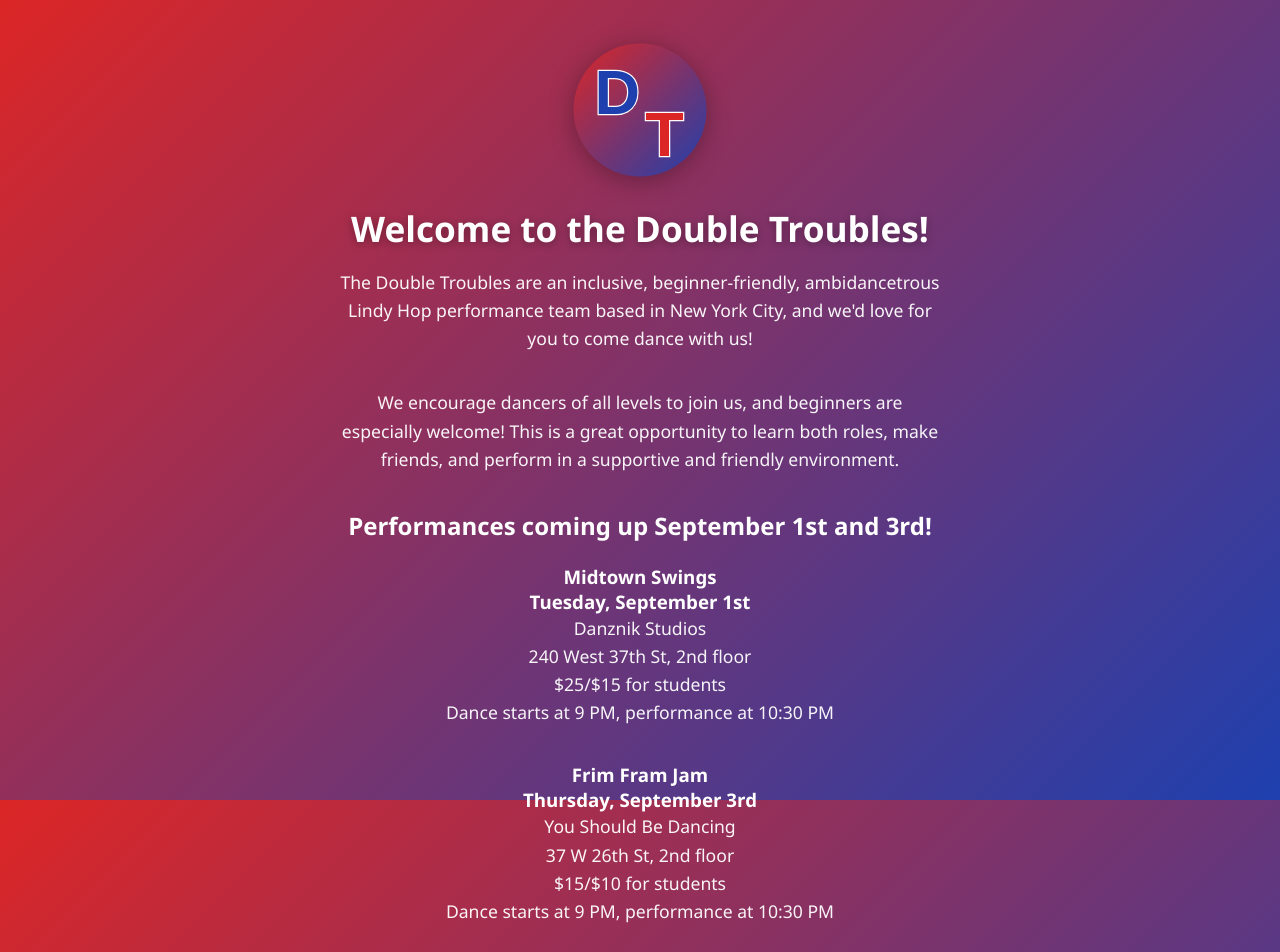
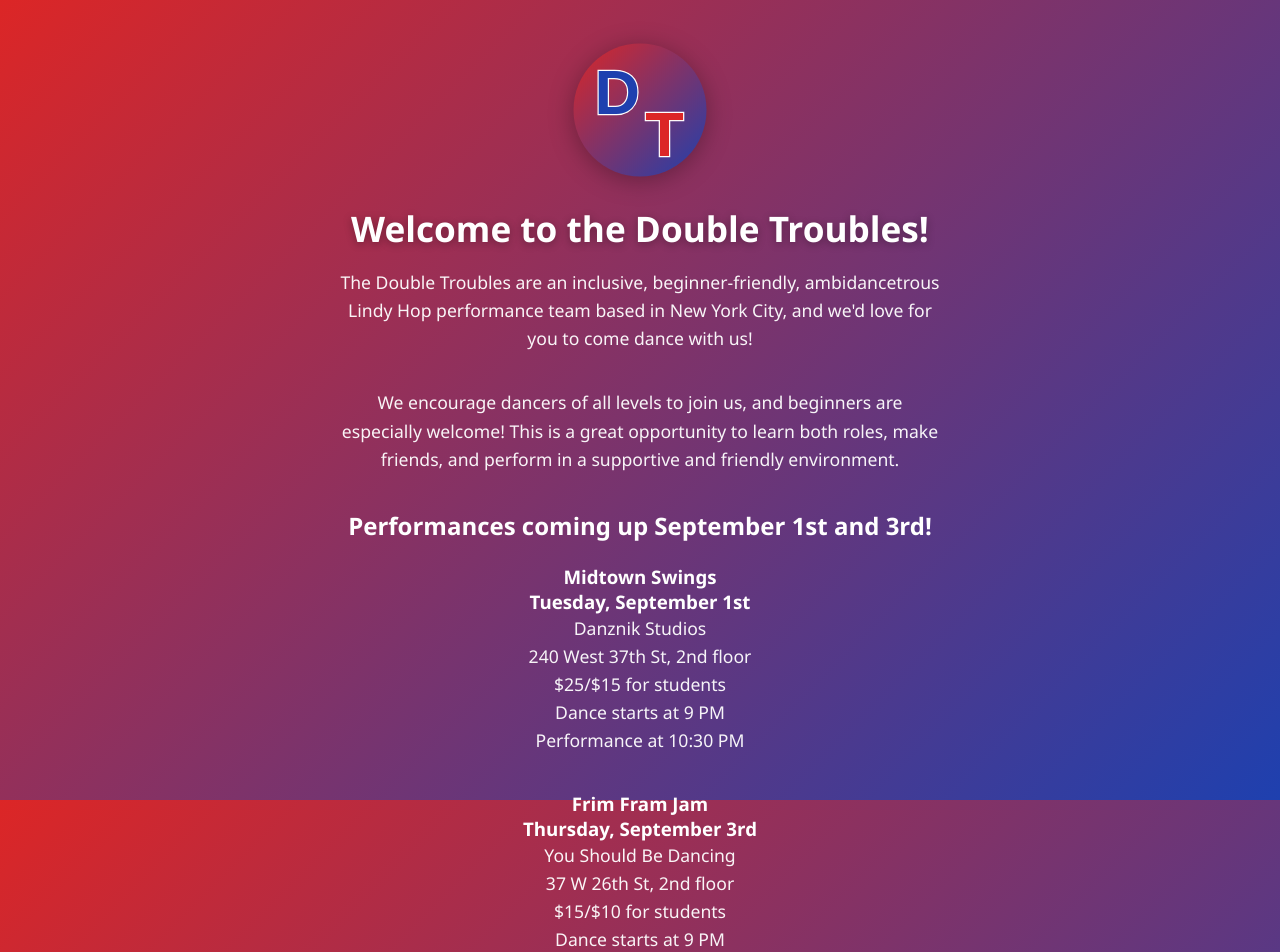
Before and after one commit to timmyneutron/double-troubles, a React (Vite) app: page / in a window 1280 px wide. Shown: the top 952 px of the page. Built offline with nearby package versions, Linux system fonts and the light colour scheme.

Commit message:
update for performances

```diff
--- a/src/App.jsx
+++ b/src/App.jsx
@@ -58,7 +58,8 @@ function App() {
         Danznik Studios<br />
         240 West 37th St, 2nd floor<br />
         $25/$15 for students<br />
-        Dance starts at 9 PM, performance at 10:30 PM
+        Dance starts at 9 PM<br />
+        Performance at 10:30 PM
       </p>
       <h3>Frim Fram Jam</h3>
       <h3>Thursday, September 3rd</h3>
@@ -66,7 +67,8 @@ function App() {
         You Should Be Dancing<br />
         37 W 26th St, 2nd floor<br />
         $15/$10 for students<br />
-        Dance starts at 9 PM, performance at 10:30 PM
+        Dance starts at 9 PM<br />
+        Performance at 10:30 PM
       </p>
 
       <h2>Join the Double Troubles!</h2>
```
